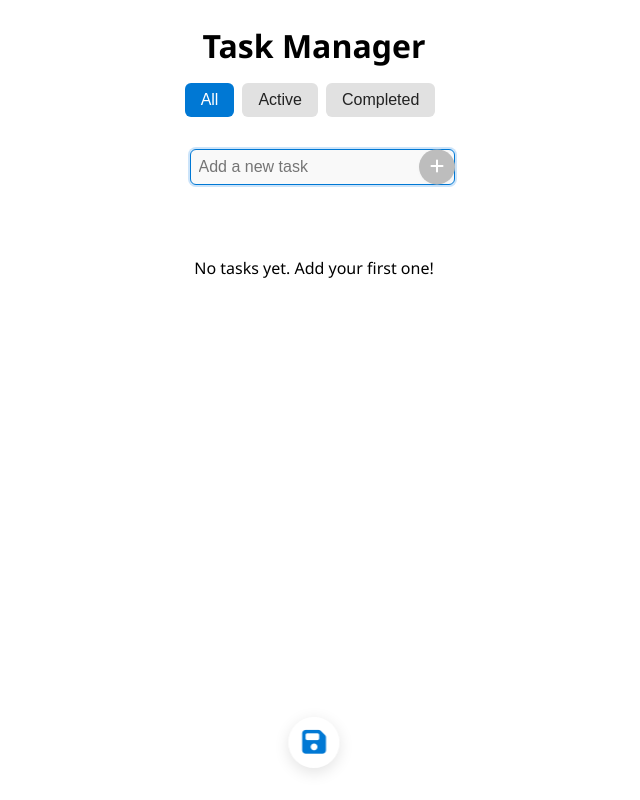
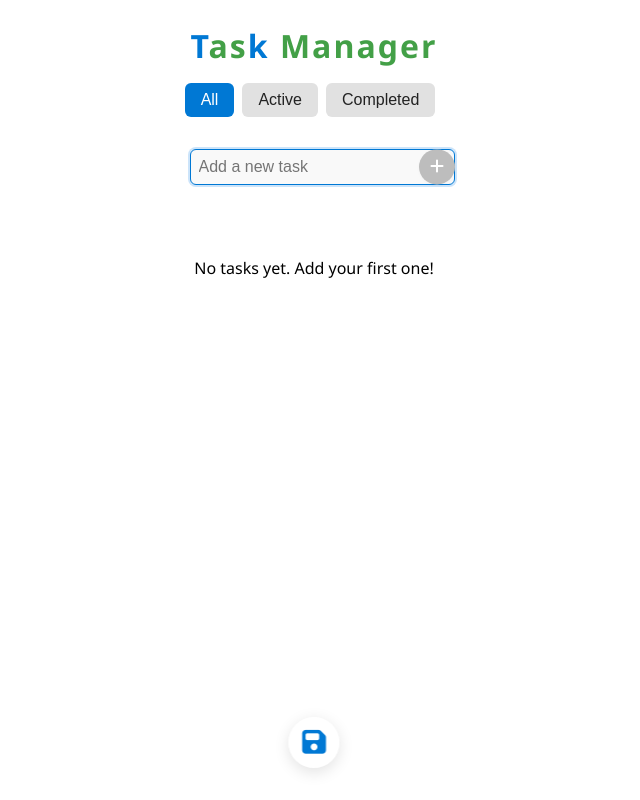
Before and after one commit to ShivamJ39/Task-Manager, an Angular app: page / in a window 1280 px wide. Shown: the whole page, without its empty margins (326-966 px from the left). Built offline with nearby package versions, Linux system fonts and the light colour scheme.

Commit message:
Update app.component.scss

```diff
--- a/src/app/app.component.scss
+++ b/src/app/app.component.scss
@@ -24,7 +24,18 @@ flex-direction: column;
     align-items: center;
     display:flex;
 }
+.windows-heading {
+  letter-spacing: 2px;
+  font-weight: bold;
+}
 
+.win-tka {
+  color: #0078d4; // Windows blue (for T, K, A, S, E)
+}
+
+.win-as {
+  color: #43a047; // Windows green (for M, N, G, R, A, S)
+}
 /* Task input and buttons */
 form input[type="text"] {
   border: 1px solid #c7c7c7;
```
